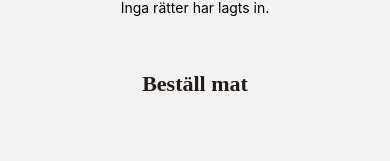
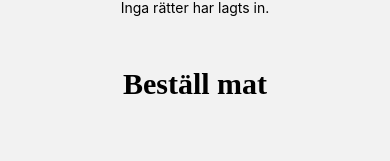
Before and after one commit to AlbertTopallaj/restaurant-mobileapp, a React Native app: screen /Order in a window 390 px wide. Shown: the part 271-432 px from the top of the page. Built offline with nearby package versions, Linux system fonts and the light colour scheme.

Commit message:
fix: remove useState in orderButton

```diff
--- a/src/components/Order/OrderHeader.js
+++ b/src/components/Order/OrderHeader.js
@@ -3,6 +3,6 @@ import {styles} from "../../style";
 
 export default function OrderHeader() {
     return <>
-    <Text style={styles.text}>Beställ mat</Text>
+    <Text style={styles.header}>Beställ mat</Text>
     </>
 }
```
